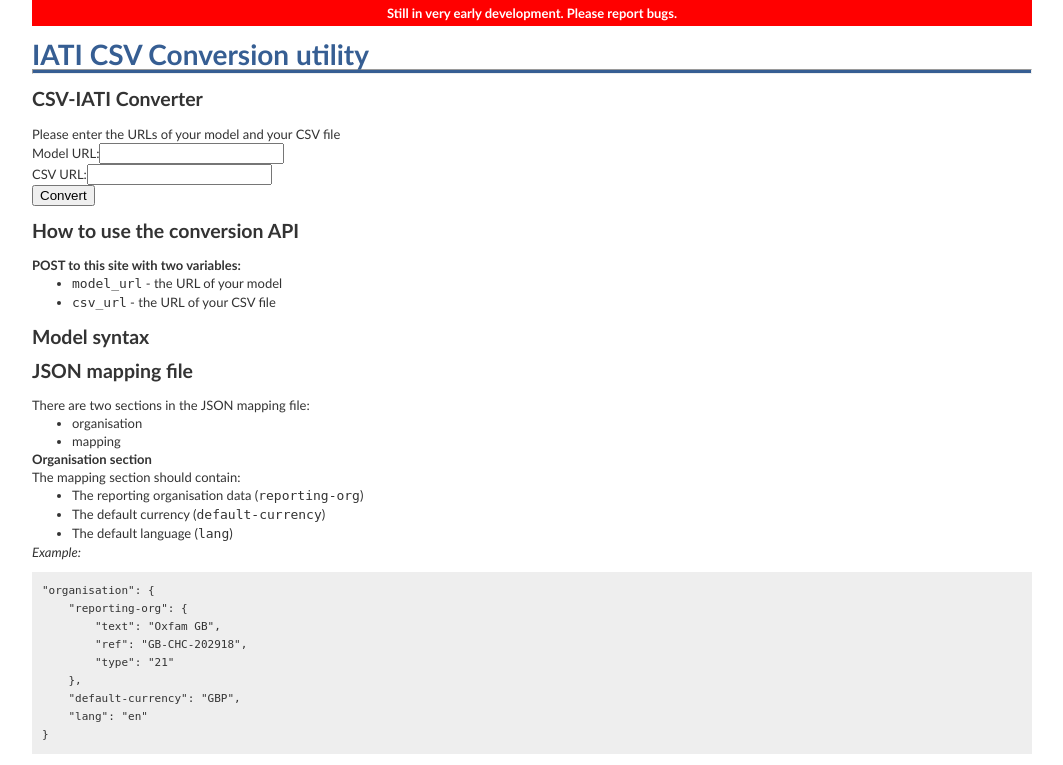
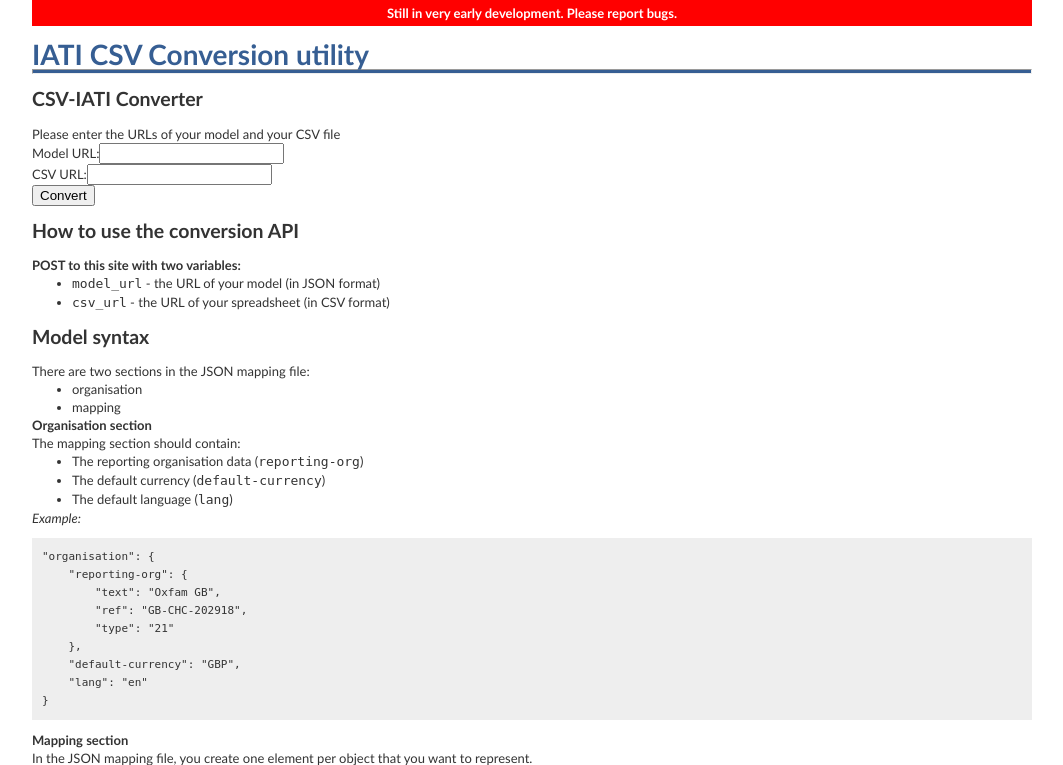
Before and after one commit to IATI/CSV2IATI-backend, a Flask app: page / in a window 1280 px wide. Shown: the top 765 px of the page, without its empty margins (108-1171 px from the left). Run offline with Flask 2, Linux system fonts and the light colour scheme.

Commit message:
Updated documentation

```diff
--- a/csviati/templates/form.html
+++ b/csviati/templates/form.html
@@ -10,11 +10,10 @@
 <h2>How to use the conversion API</h2>
 <p><b>POST to this site with two variables:</b></p>
 <ul>
-<li><code>model_url</code> - the URL of your model</li>
-<li><code>csv_url</code> - the URL of your CSV file</li>
+<li><code>model_url</code> - the URL of your model (in JSON format)</li>
+<li><code>csv_url</code> - the URL of your spreadsheet (in CSV format)</li>
 </ul>
 <h2>Model syntax</h2>
-<h2>JSON mapping file</h2>
 <p>There are two sections in the JSON mapping file:</p>
 <ul>
 <li>organisation</li>
```
